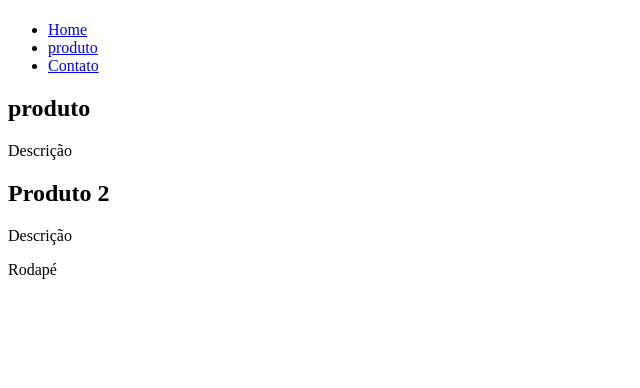
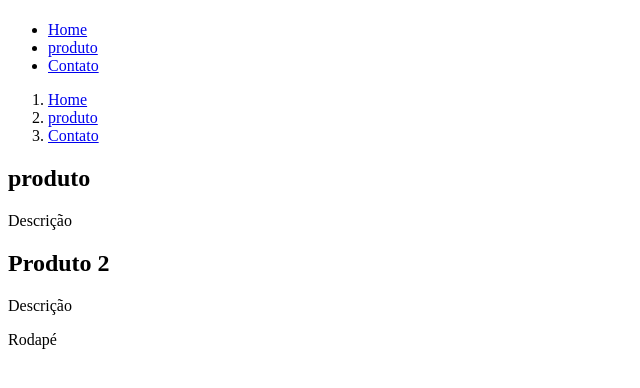
Before and after one commit to Hendriuss/eventos.js, a plain HTML site: page index.html in a window 1280 px wide. Shown: the whole page, without its empty margins (0-640 px from the left). Drawn offline with Linux system fonts and the light colour scheme.

Commit message:
programando em js

```diff
--- a/index.html
+++ b/index.html
@@ -16,6 +16,11 @@
                <li><a href="#">produto</a></li>
                <li><a href="#">Contato</a></li>
             </ul>
+            <ol>
+                <li><a href="#">Home</a></li>
+               <li><a href="#">produto</a></li>
+               <li><a href="#">Contato</a></li>
+            </ol>
         </nav>
     </header>
     <main id="main-container">
```
